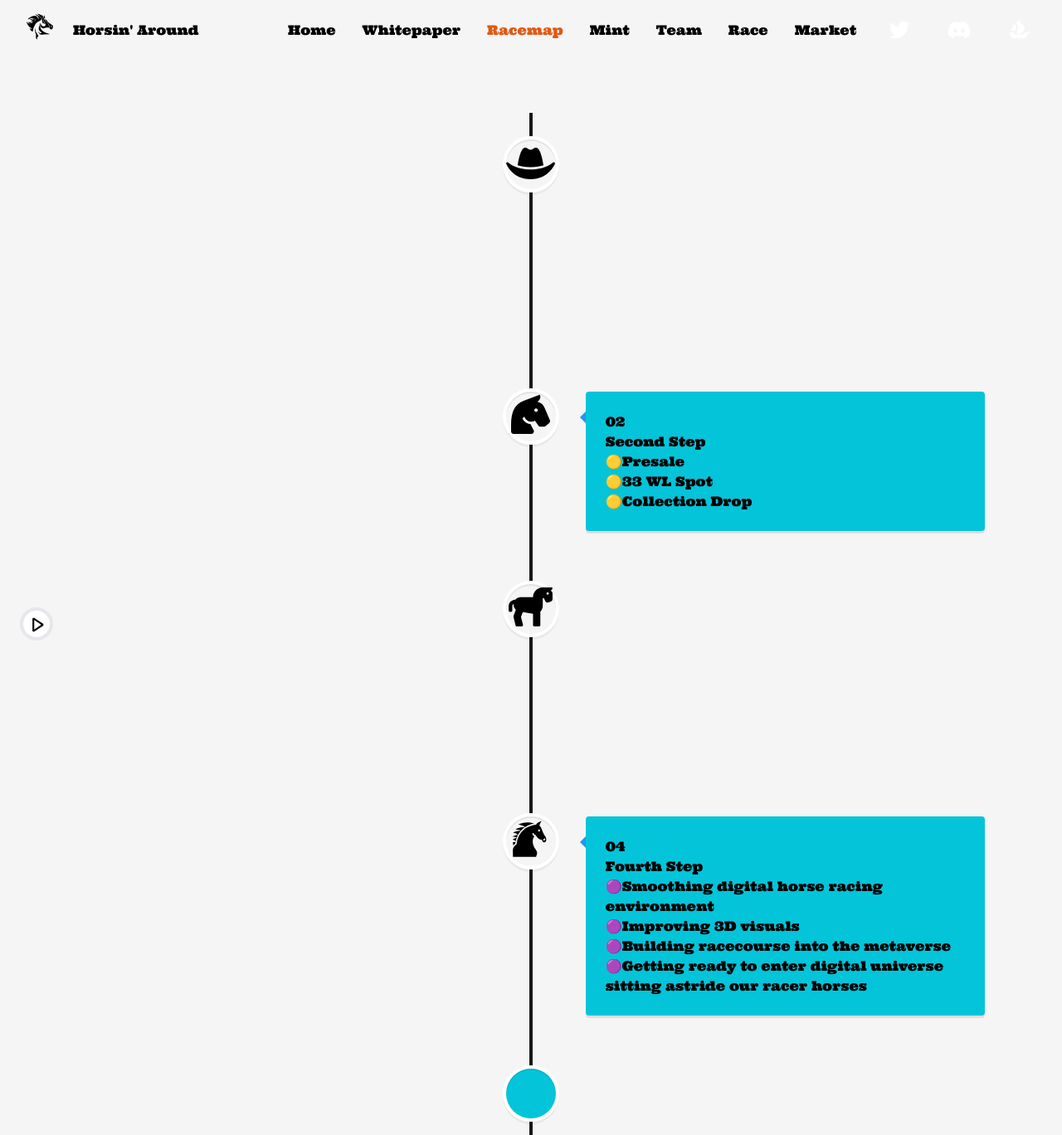
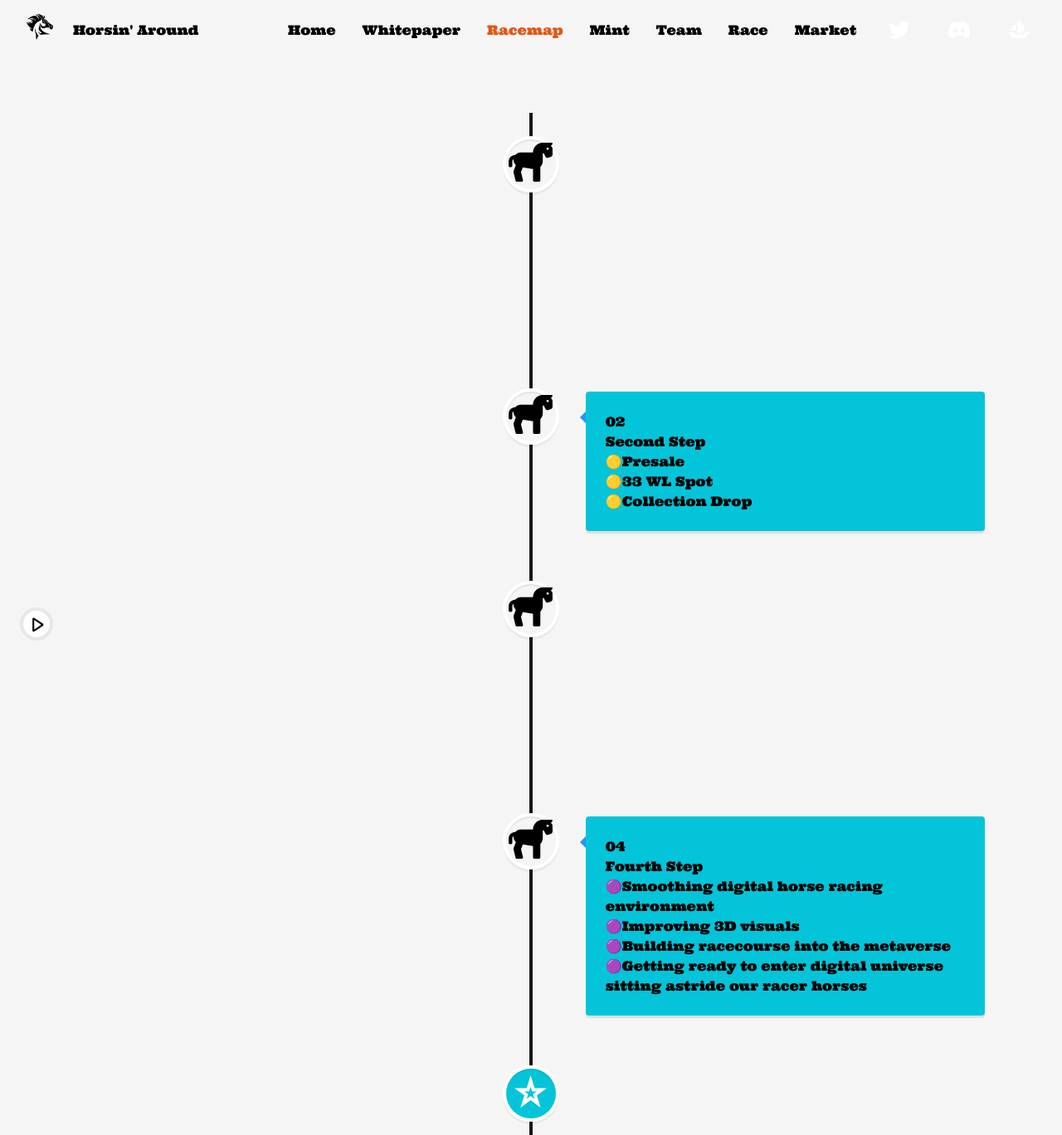
Before and after one commit to LazareLomsadze/Horsin-Around, a React (Create React App) app: page /Racemap in a window 1280 px wide. Shown: the whole page at 83% size. Built offline with nearby package versions, Linux system fonts and the light colour scheme.

Commit message:
add something

```diff
--- a/src/Nav/Nav.js
+++ b/src/Nav/Nav.js
@@ -69,13 +69,13 @@ const Nav = ({ first, second, third, fourth, fifth}) => {
               </li>
               <li>
                 {" "}
-                <a href="https://discord.gg/7C3H58qr" target="_blank" rel="noopener noreferrer"  className="logo">
+                <a href="https://discord.gg/MRnfweur" target="_blank" rel="noopener noreferrer"  className="logo">
                   <Discord />
                 </a>
               </li>
               <li>
                 {" "}
-                <a href="https://discord.gg/7C3H58qr" target="_blank" rel="noopener noreferrer"  className="logo">
+                <a href="https://discord.gg/MRnfweur" target="_blank" rel="noopener noreferrer"  className="logo">
                   <img src={opensea} alt="opensea" />
                 </a>
               </li>
@@ -145,12 +145,12 @@ const Nav = ({ first, second, third, fourth, fifth}) => {
             </a>
           </li>
           <li className="ml-4 w-10">
-            <a href="https://discord.gg/7C3H58qr" target="_blank" rel="noopener noreferrer">
+            <a href="https://discord.gg/MRnfweur" target="_blank" rel="noopener noreferrer">
               <Discord />
             </a>
           </li>
           <li className="mx-4 w-10">
-            <a href="https://discord.gg/7C3H58qr" target="_blank" rel="noopener noreferrer">
+            <a href="https://discord.gg/MRnfweur" target="_blank" rel="noopener noreferrer">
               <img src={opensea} alt="opensea" />
             </a>
           </li>
--- a/src/Racemap/components/Road.js
+++ b/src/Racemap/components/Road.js
@@ -2,10 +2,10 @@ import React from 'react'
 import { VerticalTimeline, VerticalTimelineElement }  from 'react-vertical-timeline-component';
 import 'react-vertical-timeline-component/style.min.css';
 import "./style.css"
-import { FaHatCowboy } from "react-icons/fa"
-import { FaHorseHead } from "react-icons/fa"
+// import { FaHatCowboy } from "react-icons/fa"
+// import { FaHorseHead } from "react-icons/fa"
 import { FaHorse } from "react-icons/fa"
-import { GiHorseHead } from "react-icons/gi"
+import { MdStarBorderPurple500 } from "react-icons/md"
 
 
 
@@ -21,7 +21,7 @@ const Road = () => {
     contentArrowStyle={{ borderRight: '7px solid  rgb(33, 150, 243)' }}
     date="|01/06/2022 - 24/06/2022|"
     iconStyle={{ background: 'whitesmoke', color: '#fff' }}
-    icon={<FaHatCowboy fill='black'/> }
+    icon={<FaHorse fill='black'/> }
   >
     <h3 className="vertical-timeline-element-title">01</h3>
     <h4 className="vertical-timeline-element-subtitle">First Step</h4>
@@ -38,7 +38,7 @@ const Road = () => {
     contentStyle={{ background: '#04C4D9', color: '#000000' }}
     contentArrowStyle={{ borderRight: '7px solid  rgb(33, 150, 243)' }}
     iconStyle={{ background: 'whitesmoke', color: '#fff' }}
-    icon={<FaHorseHead fill='black'/> }
+    icon={<FaHorse fill='black'/> }
   >
     <h3 className="vertical-timeline-element-title">02</h3>
     <h4 className="vertical-timeline-element-subtitle">Second Step</h4>
@@ -72,8 +72,8 @@ const Road = () => {
     contentStyle={{ background: '#04C4D9', color: '#000000' }}
     contentArrowStyle={{ borderRight: '7px solid  rgb(33, 150, 243)' }}
     iconStyle={{ background: 'whitesmoke', color: '#fff' }}
-    icon={<GiHorseHead fill='black'/> }
-  >
+    icon={<FaHorse fill='black'/> }
+      >
     <h3 className="vertical-timeline-element-title">04</h3>
     <h4 className="vertical-timeline-element-subtitle">Fourth Step</h4>
     <ul>
@@ -86,7 +86,7 @@ const Road = () => {
   </VerticalTimelineElement>
   <VerticalTimelineElement
     iconStyle={{ background: '#04C4D9', color: '#fff' }}
-    icon={<i class="fa-solid fa-hat-cowboy"></i> }
+    icon={<MdStarBorderPurple500/> }
   />
 </VerticalTimeline>
     </div>
```
